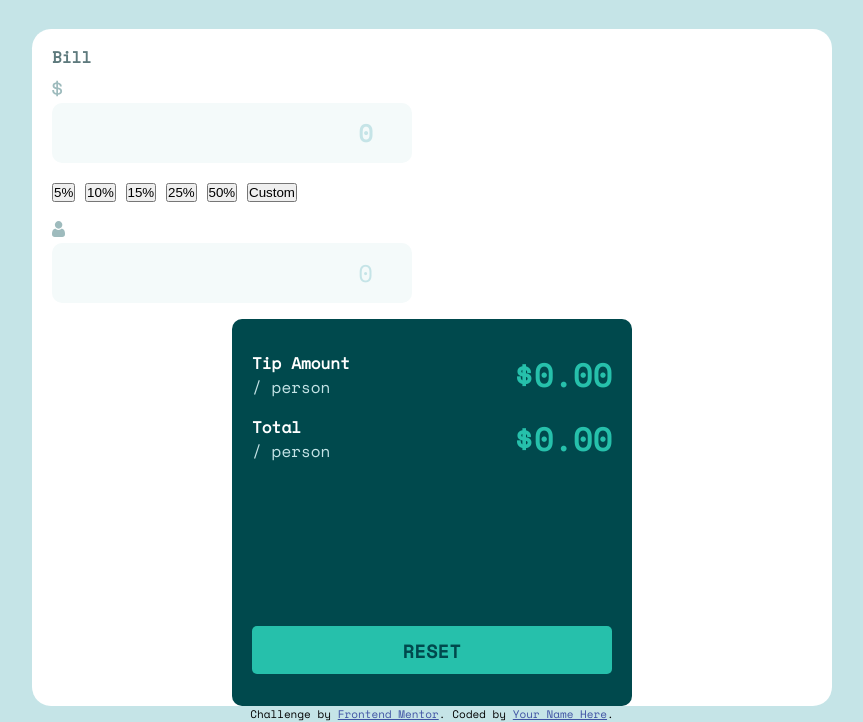
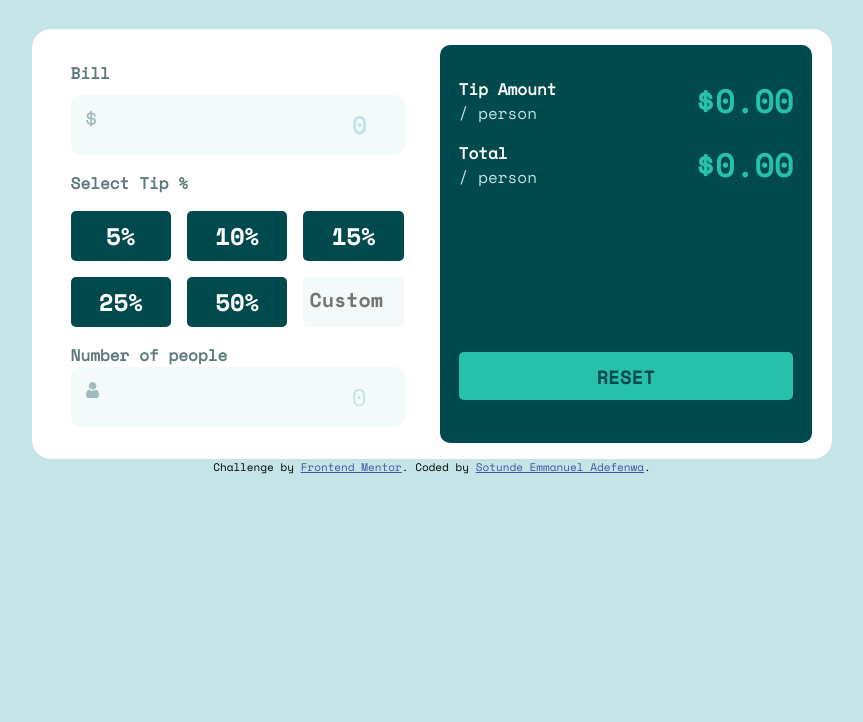
Before and after one commit to Manuelcoder02/tip-calculator, a plain HTML site: page index.html in a window 1280 px wide. Shown: the part 89-811 px from the top of the page, without its empty margins (208-1071 px from the left). Drawn offline with Linux system fonts and the light colour scheme.

```diff
--- a/index.html
+++ b/index.html
@@ -22,6 +22,7 @@
           <img src="./images/logo.svg" alt="SPLITTER" />
         </div>
         <div id="inner-container">
+          <div class="inner-wrapper">
             <div class="bill">
               <div class="container">
                 <div class="bill-header">
@@ -30,26 +31,65 @@
                   </div>
                   <div class="bill-input">
                     <div class="dollar-icon">
-                    <img src="./images/icon-dollar.svg" alt="" />
+                      <img
+                        src="./images/icon-dollar.svg"
+                        alt=""
+                        class="dol-icon"
+                      />
                     </div>
                     <input type="number" class="input_bill" placeholder="0" />
                   </div>
                 </div>
                 <div class="tip">
-                <button type="submit" class="btn-five-percent">5%</button>
-                <button type="submit" class="btn-ten-percent">10%</button>
-                <button type="submit" class="btn-fifteen-percent">15%</button>
-                <button type="submit" class="btn-twenty-five-percent">
+                  <div class="select-tip">
+                    <h1>Select Tip %</h1>
+                  </div>
+                  <div class="tip-buttons">
+                    <button type="submit" class="btn btn-five-percent">
+                      5%
+                    </button>
+                    <button type="submit" class="btn btn-ten-percent">
+                      10%
+                    </button>
+                    <button type="submit" class="btn btn-fifteen-percent">
+                      15%
+                    </button>
+                    <button type="submit" class="btn btn-twenty-five-percent">
                       25%
                     </button>
-                <button type="submit" class="btn-fifty-percent">50%</button>
-                <button type="submit" class="btn-custom">Custom</button>
+                    <button type="submit" class="btn btn-fifty-percent">
+                      50%
+                    </button>
+                    <input
+                      type="number"
+                      class="input_custom"
+                      placeholder="Custom"
+                    />
+                  </div>
                 </div>
                 <div class="people">
+                  <div class="ppl">
+                    <div class="people-text">
+                      <h1>Number of people</h1>
+                    </div>
+                    <div class="error-text hidden">
+                      <p>Can't be zero</p>
+                    </div>
+                  </div>
+                  <div class="people-input">
                     <div class="people-icon">
-                  <img src="./images/icon-person.svg" alt="" />
+                      <img
+                        src="./images/icon-person.svg"
+                        alt=""
+                        class="ppl-icon"
+                      />
                     </div>
-                <input type="number" class="number-of-people" placeholder="0" />
+                    <input
+                      type="number"
+                      class="number-of-people"
+                      placeholder="0"
+                    />
+                  </div>
                 </div>
               </div>
             </div>
@@ -61,7 +101,7 @@
                     <p>/ person</p>
                   </div>
                   <div class="price tip-price">
-                  <h1>$0.00</h1>
+                    <h1 class="tip_price">$0.00</h1>
                   </div>
                 </div>
                 <div class="total">
@@ -70,11 +110,12 @@
                     <p>/ person</p>
                   </div>
                   <div class="price total-price">
-                  <h1>$0.00</h1>
+                    <h1 class="total_price">$0.00</h1>
                   </div>
                 </div>
                 <div class="reset">
                   <button type="reset" class="btn-reset">Reset</button>
+                </div>
               </div>
             </div>
           </div>
@@ -86,7 +127,9 @@
       Challenge by
       <a href="https://www.frontendmentor.io?ref=challenge" target="_blank"
         >Frontend Mentor</a
-      >. Coded by <a href="#">Your Name Here</a>.
+      >. Coded by
+      <a href="twitter.com/sotundenuel">Sotunde Emmanuel Adefenwa</a>.
     </div>
+    <script src="./assets/js/script.js"></script>
   </body>
 </html>
```
Also changed, not shown: 3 other files. Lines whose indentation alone changed are shown as unchanged.
